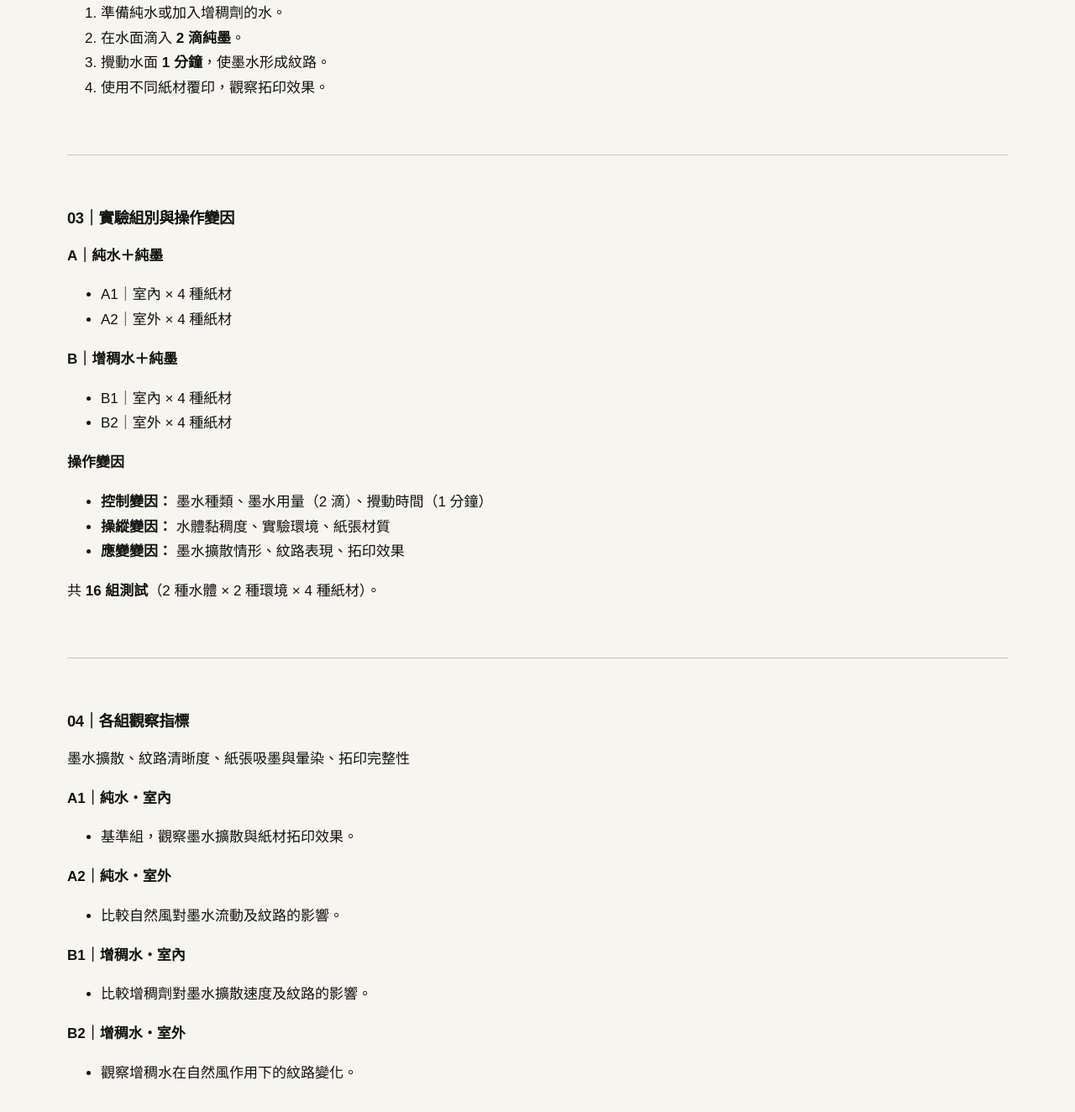
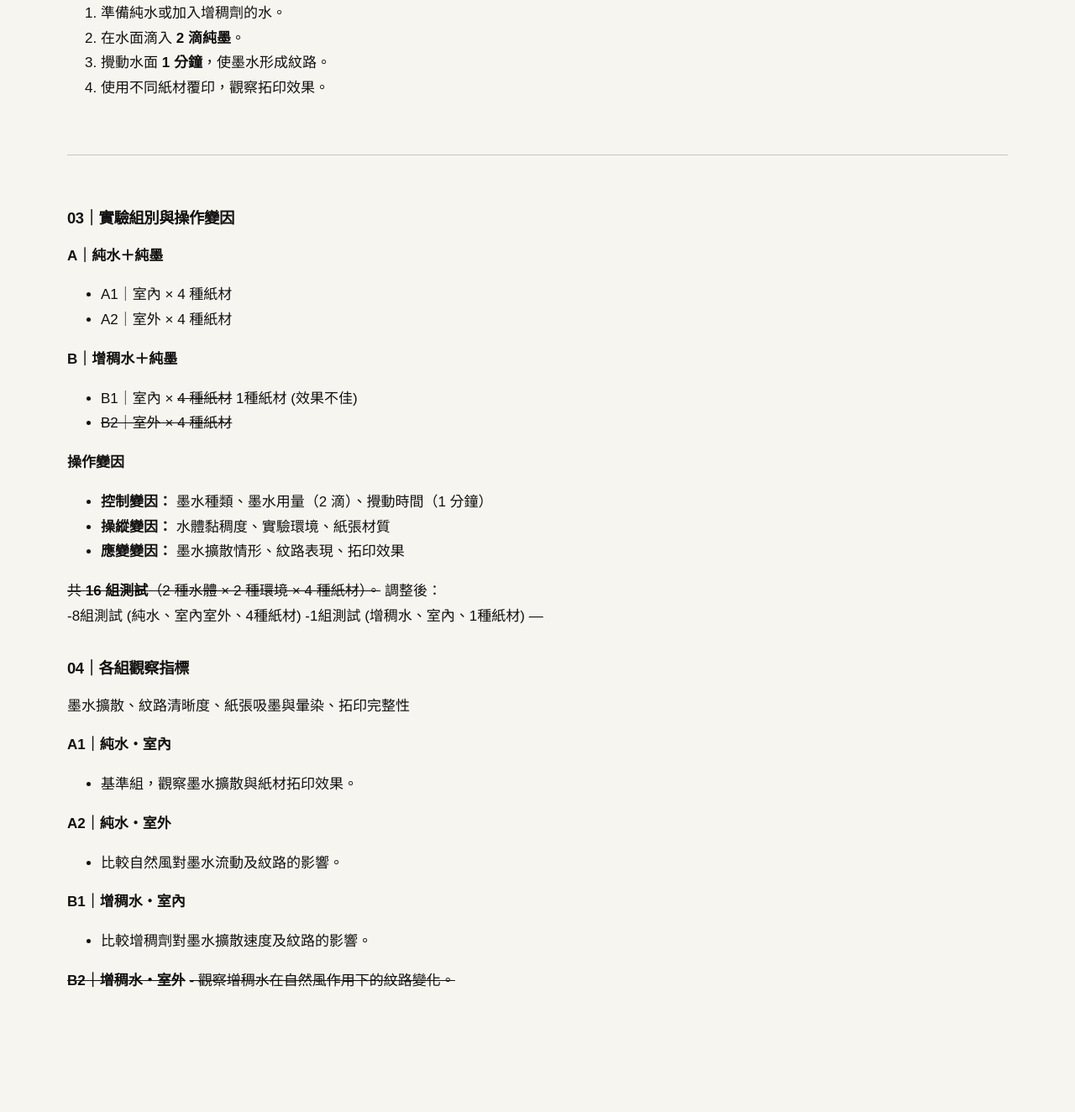
Before and after one commit to liki1928/fieldworkarchive, a Jekyll site: the page built from weeks/week-08.md, in a window 1280 px wide and 1400 px high, scrolled down 1566 px. Shown: the top 1324 px of the window at 84% size. Built offline with Jekyll 4.4.1, drawn with Linux system fonts in a browser that asks for light colours; after the commit the page ends 2856 px from its top, so only the background shows below that.

Commit message:
Update week-08.md

```diff
--- a/weeks/week-08.md
+++ b/weeks/week-08.md
@@ -52,16 +52,18 @@ permalink: /weeks/week-08/
 - A2｜室外 × 4 種紙材
 
 **B｜增稠水＋純墨**
-- B1｜室內 × 4 種紙材
-- B2｜室外 × 4 種紙材
+- B1｜室內 × ~~4 種紙材~~ 1種紙材 (效果不佳)
+- ~~B2｜室外 × 4 種紙材~~
 
 **操作變因**
 - **控制變因：** 墨水種類、墨水用量（2 滴）、攪動時間（1 分鐘）
 - **操縱變因：** 水體黏稠度、實驗環境、紙張材質
 - **應變變因：** 墨水擴散情形、紋路表現、拓印效果
 
-共 **16 組測試**（2 種水體 × 2 種環境 × 4 種紙材）。<br>
-
+~~共 **16 組測試**（2 種水體 × 2 種環境 × 4 種紙材）。~~
+調整後：<br>
+-8組測試 (純水、室內室外、4種紙材)
+-1組測試 (增稠水、室內、1種紙材)
 ---
 ### 04｜各組觀察指標
 墨水擴散、紋路清晰度、紙張吸墨與暈染、拓印完整性
@@ -75,5 +77,5 @@ permalink: /weeks/week-08/
 **B1｜增稠水・室內**
 - 比較增稠劑對墨水擴散速度及紋路的影響。
 
-**B2｜增稠水・室外**
-- 觀察增稠水在自然風作用下的紋路變化。
+~~**B2｜增稠水・室外**~~
+~~- 觀察增稠水在自然風作用下的紋路變化。~~
```
Also changed, not shown: other parts of weeks/week-08.md (+1 -1 lines).
